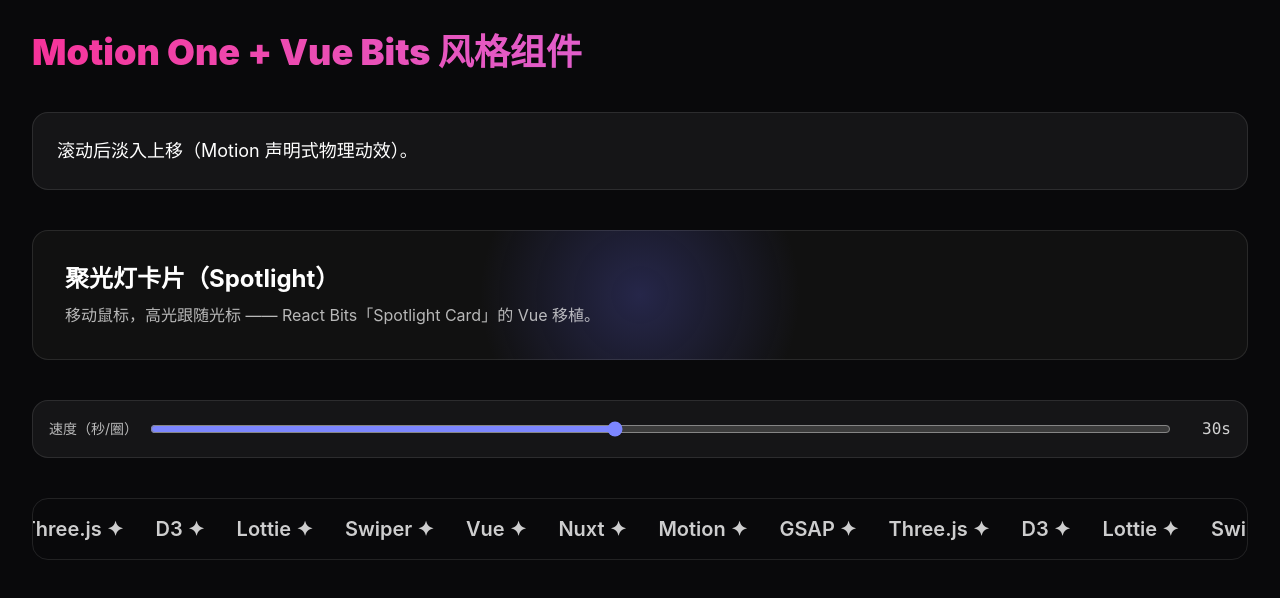
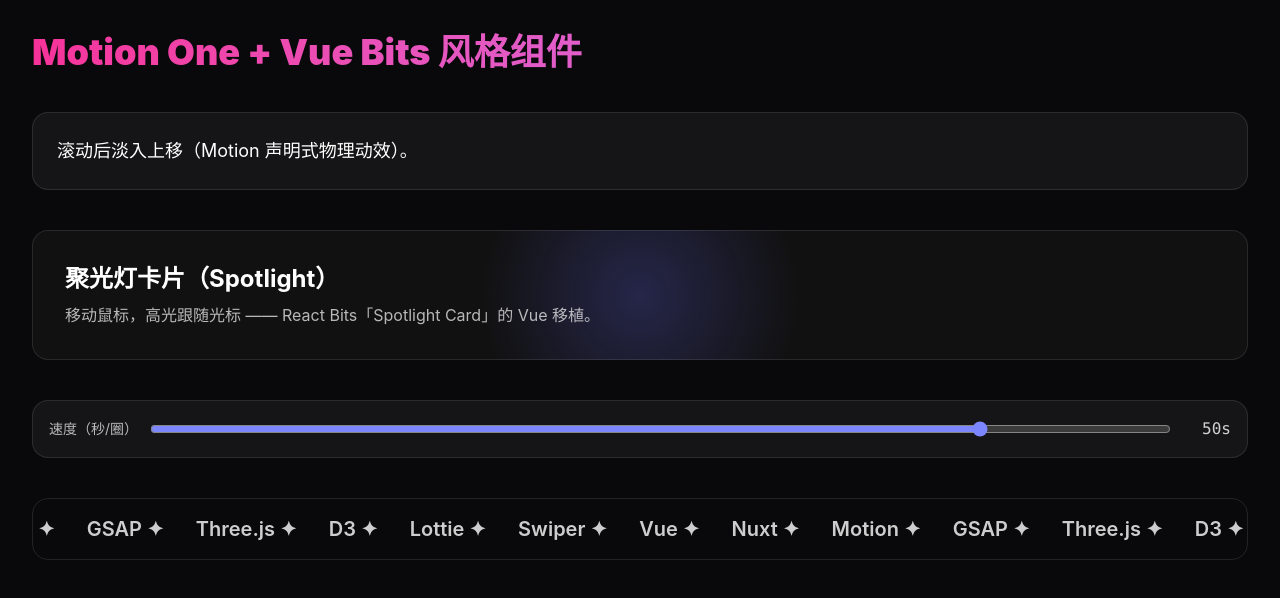
Before and after one commit to 1256807020/social-basic, a Nuxt app: page /anim-motion-vuebits in a window 1280 px wide. Shown: the top 598 px of the page. Built offline with nearby package versions, Linux system fonts and the light colour scheme.

Commit message:
chore(learn/anim-motion-vuebits): 跑马灯默认速度改为 50s

```diff
--- a/app/pages/anim-motion-vuebits.vue
+++ b/app/pages/anim-motion-vuebits.vue
@@ -69,7 +69,7 @@ const marqueeLoop = [...marqueeItems, ...marqueeItems, ...marqueeItems]
 
 // 速度控制：可经 props.speed 传入（秒/圈），缺省用滑块值
 const props = defineProps<{ speed?: number }>()
-const marqueeDuration = ref(props.speed ?? 30) // 越大越慢
+const marqueeDuration = ref(props.speed ?? 50) // 越大越慢
 </script>
 
 <template>
```
